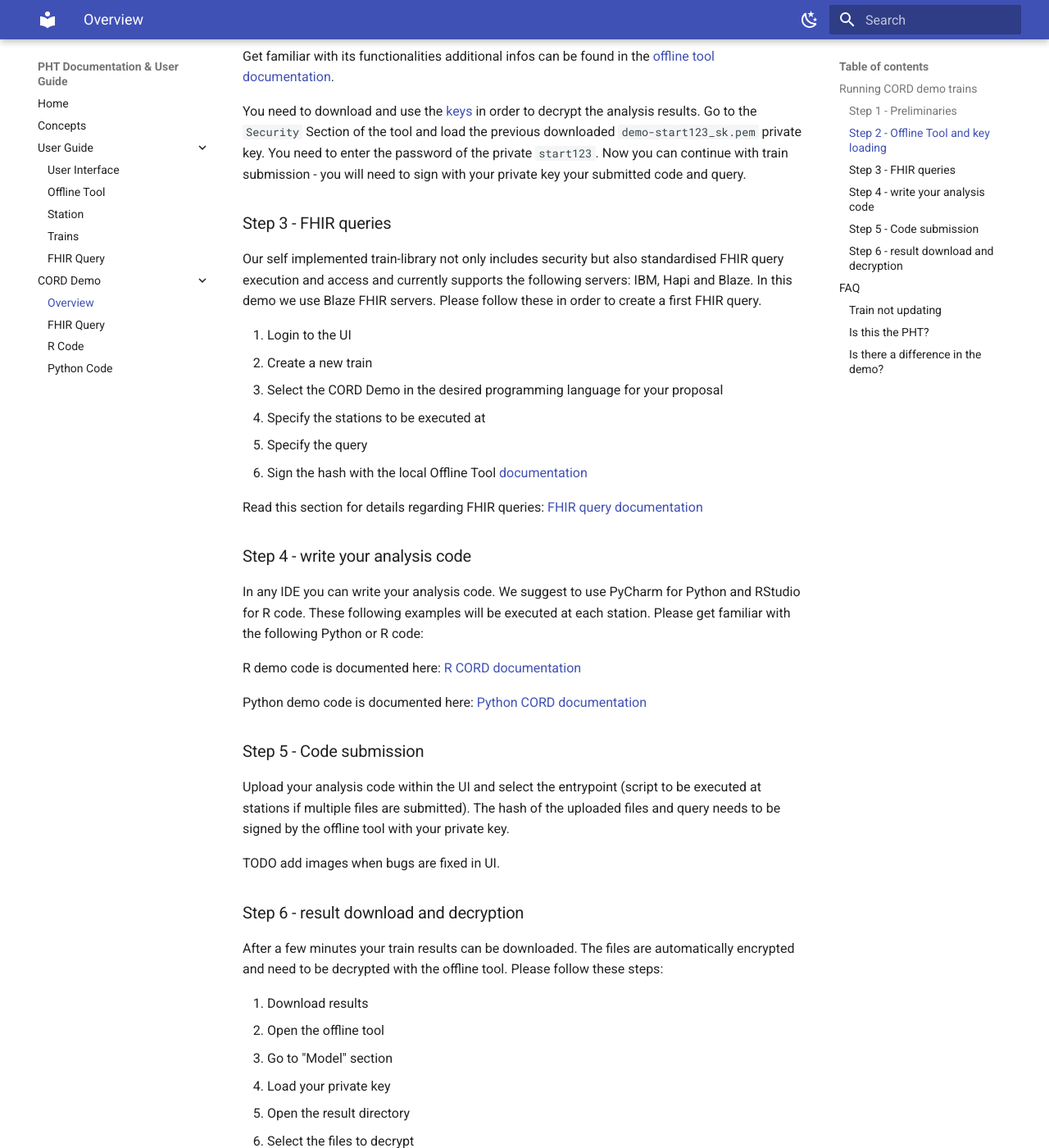
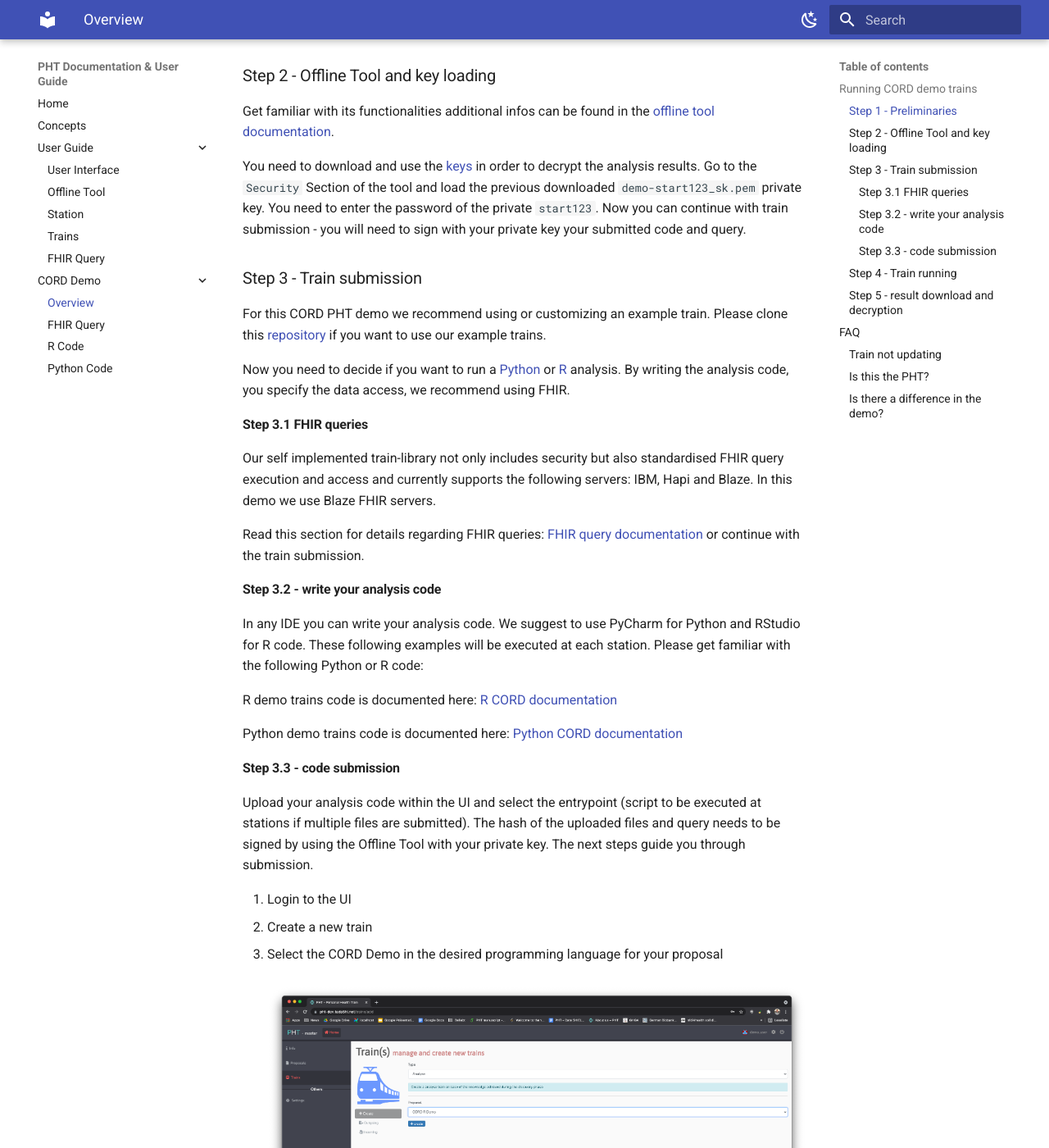
Before and after one commit to PHT-Medic/documentation, an MkDocs documentation site: the page built from docs/cord_demo/cord_demo.md, in a window 1280 px wide and 1400 px high, scrolled down 894 px. Shown: the whole window at 82% size. Built offline with MkDocs 1.6.1 and Material for MkDocs 9.7.7, drawn with Linux system fonts in a browser that asks for light colours; some of the changed text lies outside the part shown.

Commit message:
Fix query and image

```diff
--- a/docs/cord_demo/cord_demo.md
+++ b/docs/cord_demo/cord_demo.md
@@ -12,10 +12,12 @@ We suggest to you to follow these steps:
 
 1. Download and install our offline tool.
 2. Load the private keys.
-3. Define your FHIR query to be executed (see section below).
-4. Define your analysis (see section below).
-5. Submit your code (see section below).
-6. Decrypt results.
+3. Train submission
+   1. Define your FHIR query to be executed (see section below).
+   2. Define your analysis (see section below).
+   3. Submit your code (see section below).
+4. Run the train.
+5. Decrypt results.
 
 
 ### Step 1 - Preliminaries
@@ -34,36 +36,63 @@ Go to the `Security` Section of the tool and load the previous downloaded `demo-
 You need to enter the password of the private `start123`. Now you can continue with train submission - you will need to sign
 with your private key your submitted code and query.
 
-### Step 3 - FHIR queries
+### Step 3 - Train submission
+For this CORD PHT demo we recommend using or customizing an example train. Please clone this [repository](https://github.com/PHT-Medic/cord-pht-demo) if you want to
+use our example trains.
+
+Now you need to decide if you want to run a [Python](cord_python.md) or [R](cord_r.md) analysis.
+By writing the analysis code, you specify the data access, we recommend using FHIR.
+
+#### Step 3.1 FHIR queries
 Our self implemented train-library not only includes security but also standardised FHIR query execution and access and
 currently supports the following servers: IBM, Hapi and Blaze. In this demo we use Blaze FHIR servers.
-Please follow these in order to create a first FHIR query.
+
+Read this section for details regarding FHIR queries: [FHIR query documentation](cord_fhir.md) or continue with the train submission.
+
+#### Step 3.2 - write your analysis code
+In any IDE you can write your analysis code. We suggest to use PyCharm for Python and RStudio for R code.
+These following examples will be executed at each station. Please get familiar with the following Python or R code:
+
+R demo trains code is documented here: [R CORD documentation](cord_r.md)
+
+Python demo trains code is documented here: [Python CORD documentation](cord_python.md)
+
+
+#### Step 3.3 - code submission
+Upload your analysis code within the UI and select the entrypoint (script to be executed at stations if multiple files are submitted).
+The hash of the uploaded files and query needs to be signed by using the Offline Tool with your private key. The next steps guide you through submission.
 
 1. Login to the UI
 2. Create a new train
 3. Select the CORD Demo in the desired programming language for your proposal
-4. Specify the stations to be executed at
-5. Specify the query
-6. Sign the hash with the local Offline Tool [documentation](../user_guide/offline_tool.md#sign-hash)
-
-Read this section for details regarding FHIR queries: [FHIR query documentation](cord_fhir.md)
-
-### Step 4 - write your analysis code
-In any IDE you can write your analysis code. We suggest to use PyCharm for Python and RStudio for R code.
-These following examples will be executed at each station. Please get familiar with the following Python or R code:
-
-R demo code is documented here: [R CORD documentation](cord_r.md)
-
-Python demo code is documented here: [Python CORD documentation](cord_python.md)
+<br/><br/>
+   ![submission 1](../images/demo/submission_1.png)
+<br/><br/>
+5. Specify the stations to be executed at and select depending on your programming language the master image.
+<br/><br/>![submission 2](../images/demo/submission_2.png)<br/><br/>
 
 
-### Step 5 - Code submission
-Upload your analysis code within the UI and select the entrypoint (script to be executed at stations if multiple files are submitted).
-The hash of the uploaded files and query needs to be signed by the offline tool with your private key.
 
-TODO add images when bugs are fixed in UI.
+7. Upload the algorithm and select the entrypoint of the train.
+   <br/><br/>![submission 3](../images/demo/submission_3.png)<br/><br/>
+8. Specify the query
+   <br/><br/>![submission 4](../images/demo/submission_4.png)<br/><br/>
+9. Sign the hash with the local Offline Tool [documentation](../user_guide/offline_tool.md#sign-hash)
+   <br/><br/> ![submission 5](../images/demo/submission_5.png)<br/><br/>
 
-### Step 6 - result download and decryption
+
+### Step 4 - Train running
+You need to build and run the train before you can download the results.
+Start the building process of the train.
+<br/><br/> ![submission 6](../images/demo/submission_6.png)<br/><br/>
+Please reload the page within the browser after 30-40 seconds. Then you will be able to start the execution at the stations.
+<br/><br/> ![submission 7](../images/demo/submission_7.png)<br/><br/>
+
+After a few minutes, results are available. A soon released feature will display the progress of the train in the Stations overview with a random station numbering.
+The user will also be able to see log files of the train.
+
+
+### Step 5 - result download and decryption
 After a few minutes your train results can be downloaded. The files are automatically encrypted and need to be decrypted with the offline tool.
 Please follow these steps:
 
```
Also changed, not shown: docs/cord_demo/cord_fhir.md (+16 -8 lines), docs/images/demo/submission_1.png (added), docs/images/demo/submission_2.png (added), docs/images/demo/submission_3.png (added), docs/images/demo/submission_4.png (added), docs/images/demo/submission_5.png (added), docs/images/demo/submission_6.png (added), docs/images/demo/submission_7.png (added).
